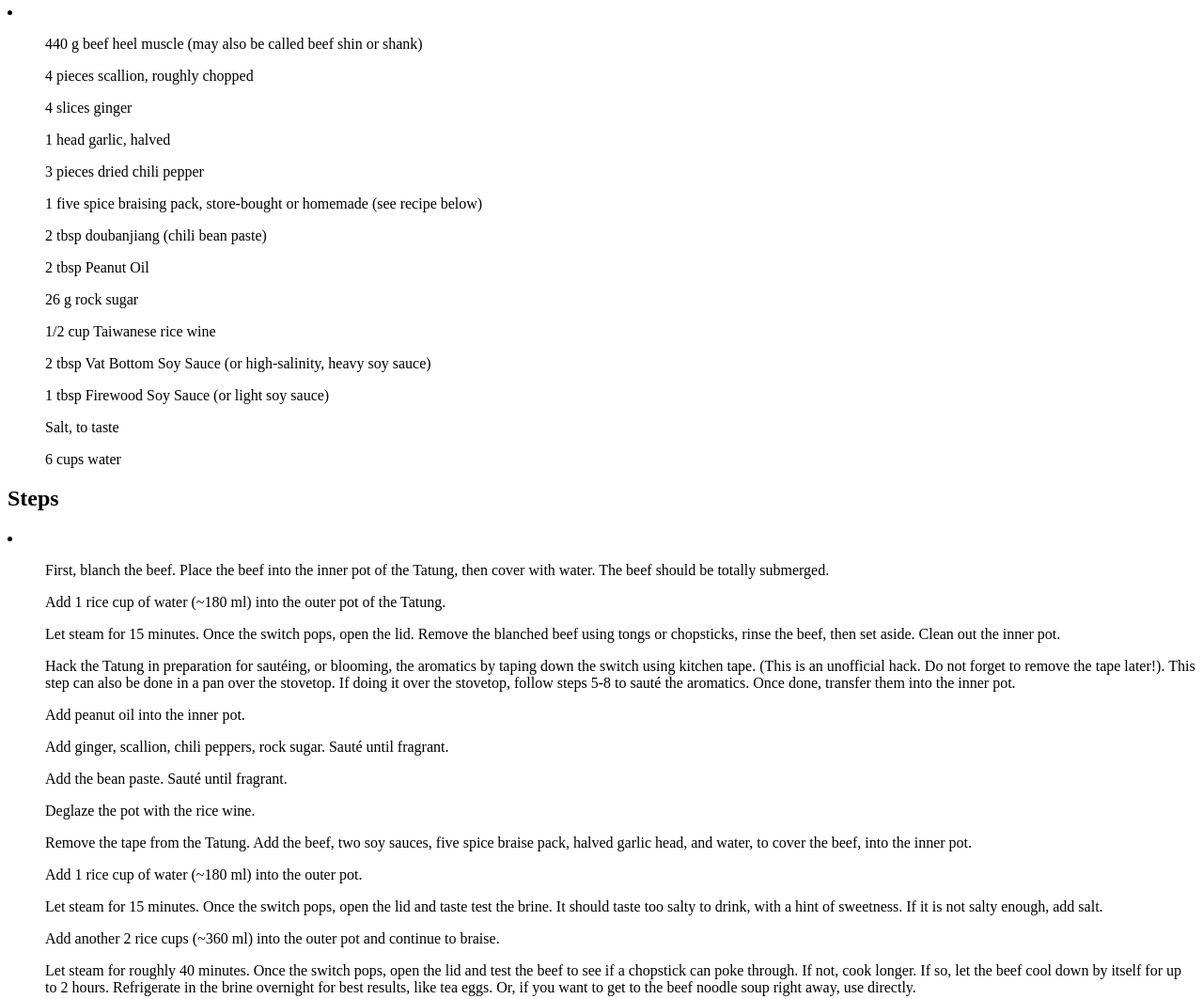
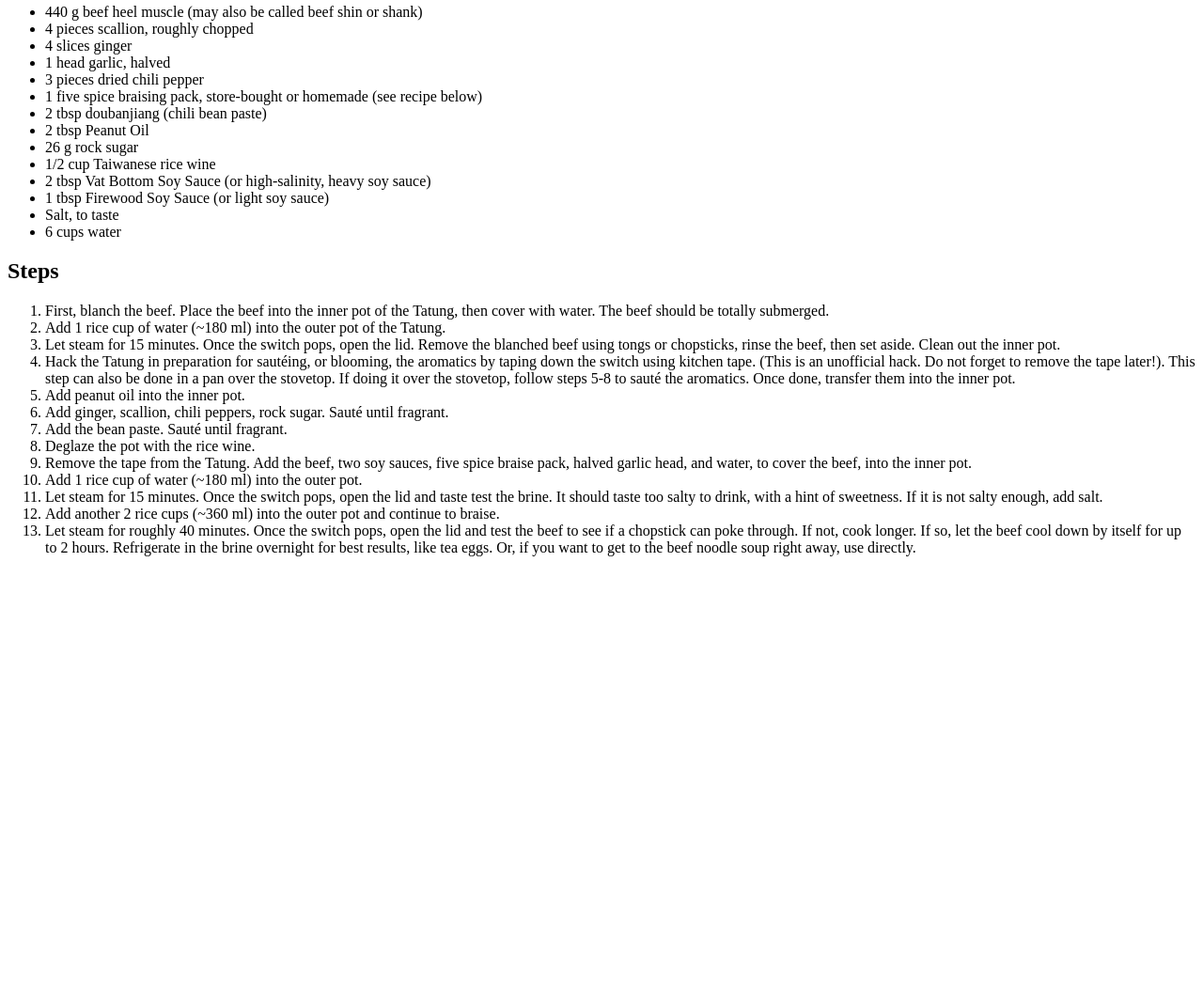
Before and after one commit to brndnla-del/odin-recipes, a plain HTML site: page recipes/taiwanese-beef-noodle-soup.html in a window 1280 px wide. Shown: the part 600-1663 px from the top of the page at 94% size. After the commit the page ends 1208 px from the top, so only its background shows below. Drawn offline with Linux system fonts and the light colour scheme.

Commit message:
Fixed the lists by inverting the ul and ol.

```diff
--- a/recipes/taiwanese-beef-noodle-soup.html
+++ b/recipes/taiwanese-beef-noodle-soup.html
@@ -20,39 +20,39 @@
         sold at Sichuanese restaurants under the same name.</p>
 
     <h2>Ingredients</h2>
-    <li>
-        <ul>440 g beef heel muscle (may also be called beef shin or shank)</ul>
-        <ul>4 pieces scallion, roughly chopped</ul>
-        <ul>4 slices ginger</ul>
-        <ul>1 head garlic, halved</ul>
-        <ul>3 pieces dried chili pepper</ul>
-        <ul>1 five spice braising pack, store-bought or homemade (see recipe below)</ul>
-        <ul>2 tbsp doubanjiang (chili bean paste)</ul>
-        <ul>2 tbsp Peanut Oil</ul>
-        <ul>26 g rock sugar</ul>
-        <ul>1/2 cup Taiwanese rice wine</ul>
-        <ul>2 tbsp Vat Bottom Soy Sauce (or high-salinity, heavy soy sauce)</ul>
-        <ul>1 tbsp Firewood Soy Sauce (or light soy sauce)</ul>
-        <ul>Salt, to taste</ul>
-        <ul>6 cups water</ul>
-    </li>
+    <ul>
+        <li>440 g beef heel muscle (may also be called beef shin or shank)</li>
+        <li>4 pieces scallion, roughly chopped</li>
+        <li>4 slices ginger</li>
+        <li>1 head garlic, halved</li>
+        <li>3 pieces dried chili pepper</li>
+        <li>1 five spice braising pack, store-bought or homemade (see recipe below)</li>
+        <li>2 tbsp doubanjiang (chili bean paste)</li>
+        <li>2 tbsp Peanut Oil</li>
+        <li>26 g rock sugar</li>
+        <li>1/2 cup Taiwanese rice wine</li>
+        <li>2 tbsp Vat Bottom Soy Sauce (or high-salinity, heavy soy sauce)</li>
+        <li>1 tbsp Firewood Soy Sauce (or light soy sauce)</li>
+        <li>Salt, to taste</li>
+        <li>6 cups water</li>
+    </ul>
 
     <h2>Steps</h2>
-    <li>
-        <ol>First, blanch the beef. Place the beef into the inner pot of the Tatung, then cover with water. The beef should be totally submerged.</ol>
-        <ol>Add 1 rice cup of water (~180 ml) into the outer pot of the Tatung.</ol>
-        <ol>Let steam for 15 minutes. Once the switch pops, open the lid. Remove the blanched beef using tongs or chopsticks, rinse the beef, then set aside. Clean out the inner pot.</ol>
-        <ol>Hack the Tatung in preparation for sautéing, or blooming, the aromatics by taping down the switch using kitchen tape. (This is an unofficial hack. Do not forget to remove the tape later!). This step can also be done in a pan over the stovetop. If doing it over the stovetop, follow steps 5-8 to sauté the aromatics. Once done, transfer them into the inner pot.</ol>
-        <ol>Add peanut oil into the inner pot.</ol>
-        <ol>Add ginger, scallion, chili peppers, rock sugar. Sauté until fragrant.</ol>
-        <ol>Add the bean paste. Sauté until fragrant.</ol>
-        <ol>Deglaze the pot with the rice wine.</ol>
-        <ol>Remove the tape from the Tatung. Add the beef, two soy sauces, five spice braise pack, halved garlic head, and water, to cover the beef, into the inner pot.</ol>
-        <ol>Add 1 rice cup of water (~180 ml) into the outer pot.</ol>
-        <ol>Let steam for 15 minutes. Once the switch pops, open the lid and taste test the brine. It should taste too salty to drink, with a hint of sweetness. If it is not salty enough, add salt.</ol>
-        <ol>Add another 2 rice cups (~360 ml) into the outer pot and continue to braise.</ol>
-        <ol>Let steam for roughly 40 minutes. Once the switch pops, open the lid and test the beef to see if a chopstick can poke through. If not, cook longer. If so, let the beef cool down by itself for up to 2 hours. Refrigerate in the brine overnight for best results, like tea eggs. Or, if you want to get to the beef noodle soup right away, use directly.</ol>
-    </li>
+    <ol>
+        <li>First, blanch the beef. Place the beef into the inner pot of the Tatung, then cover with water. The beef should be totally submerged.</li>
+        <li>Add 1 rice cup of water (~180 ml) into the outer pot of the Tatung.</li>
+        <li>Let steam for 15 minutes. Once the switch pops, open the lid. Remove the blanched beef using tongs or chopsticks, rinse the beef, then set aside. Clean out the inner pot.</li>
+        <li>Hack the Tatung in preparation for sautéing, or blooming, the aromatics by taping down the switch using kitchen tape. (This is an unofficial hack. Do not forget to remove the tape later!). This step can also be done in a pan over the stovetop. If doing it over the stovetop, follow steps 5-8 to sauté the aromatics. Once done, transfer them into the inner pot.</li>
+        <li>Add peanut oil into the inner pot.</li>
+        <li>Add ginger, scallion, chili peppers, rock sugar. Sauté until fragrant.</li>
+        <li>Add the bean paste. Sauté until fragrant.</li>
+        <li>Deglaze the pot with the rice wine.</li>
+        <li>Remove the tape from the Tatung. Add the beef, two soy sauces, five spice braise pack, halved garlic head, and water, to cover the beef, into the inner pot.</li>
+        <li>Add 1 rice cup of water (~180 ml) into the outer pot.</li>
+        <li>Let steam for 15 minutes. Once the switch pops, open the lid and taste test the brine. It should taste too salty to drink, with a hint of sweetness. If it is not salty enough, add salt.</li>
+        <li>Add another 2 rice cups (~360 ml) into the outer pot and continue to braise.</li>
+        <li>Let steam for roughly 40 minutes. Once the switch pops, open the lid and test the beef to see if a chopstick can poke through. If not, cook longer. If so, let the beef cool down by itself for up to 2 hours. Refrigerate in the brine overnight for best results, like tea eggs. Or, if you want to get to the beef noodle soup right away, use directly.</li>
+    </ol>
 
 </body>
 </html>
```
